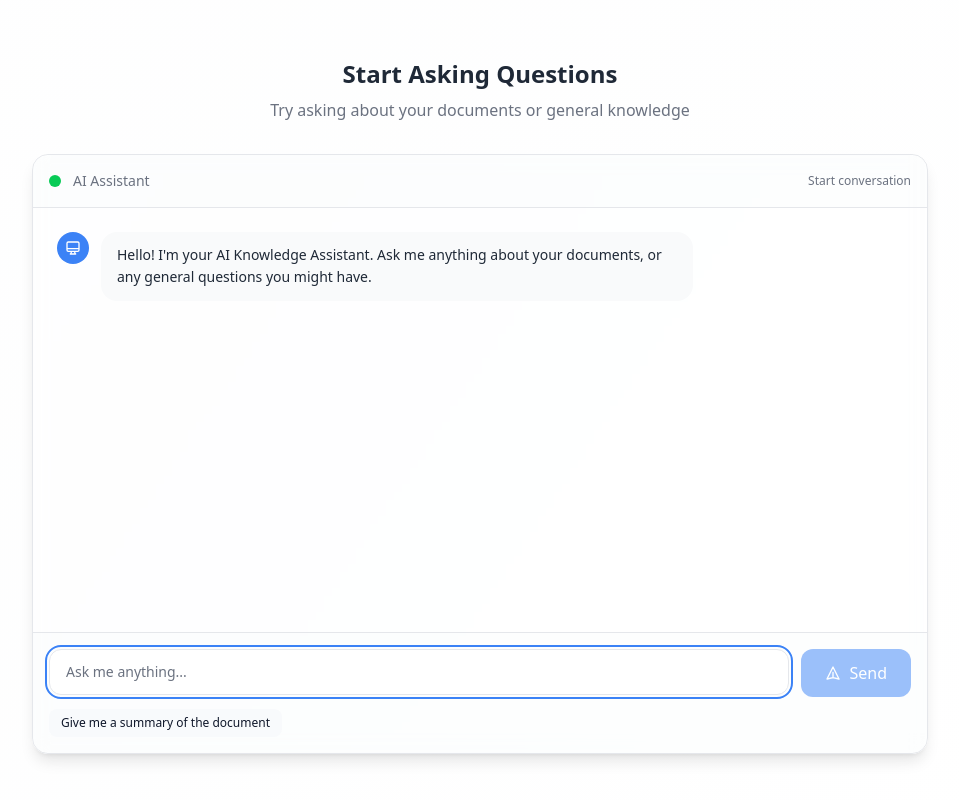
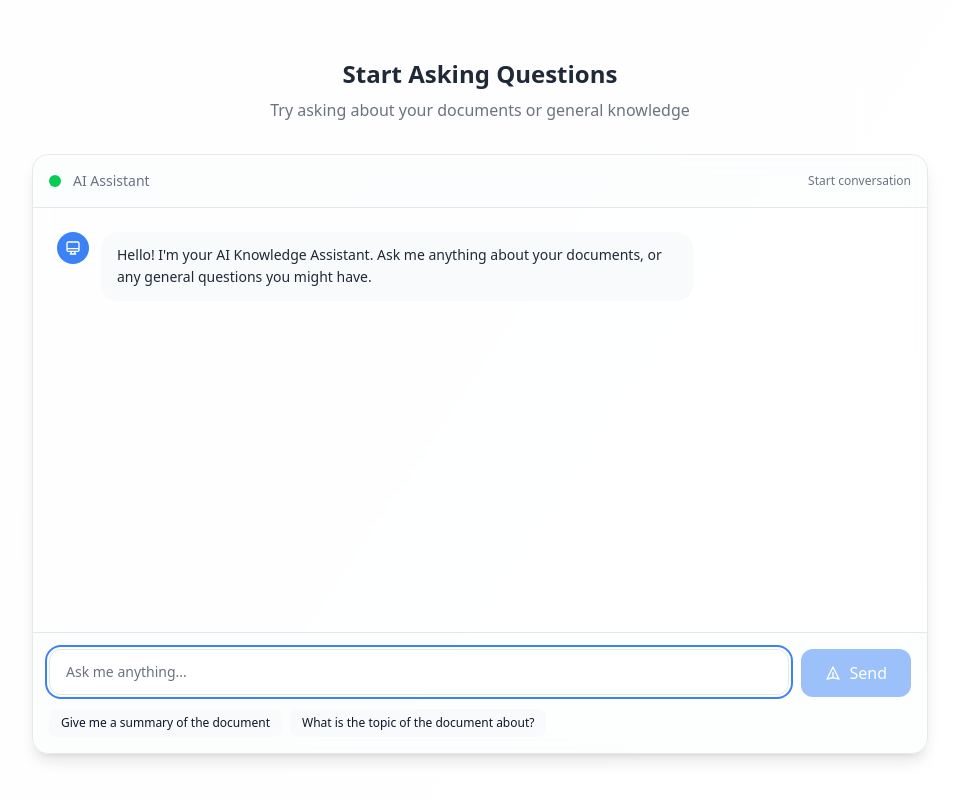
Before and after one commit to danilocalvise/ai-knowledge-assistant, a Next.js app in the folder frontend/: page / in a window 1280 px wide. Shown: the part 1109-1909 px from the top of the page, without its empty margins (160-1119 px from the left). Built offline with nearby package versions, Linux system fonts and the light colour scheme.

Commit message:
chat box question

```diff
--- a/frontend/src/components/ChatBox.jsx
+++ b/frontend/src/components/ChatBox.jsx
@@ -174,13 +174,13 @@ function ChatBox() {
               >
                 Give me a summary of the document
               </button>
-              {/* <button
-                onClick={() => setInput('How do I upload documents?')}
+              <button
+                onClick={() => setInput('What is the topic of the document about?')}
                 className="px-3 py-1.5 bg-accent text-accent-foreground text-xs rounded-lg hover:bg-accent/80 transition-colors"
               >
-                How to upload documents?
+                What is the topic of the document about?
               </button>
-              <button
+              {/* <button
                 onClick={() => setInput('Explain quantum computing in simple terms')}
                 className="px-3 py-1.5 bg-accent text-accent-foreground text-xs rounded-lg hover:bg-accent/80 transition-colors"
               >
```
